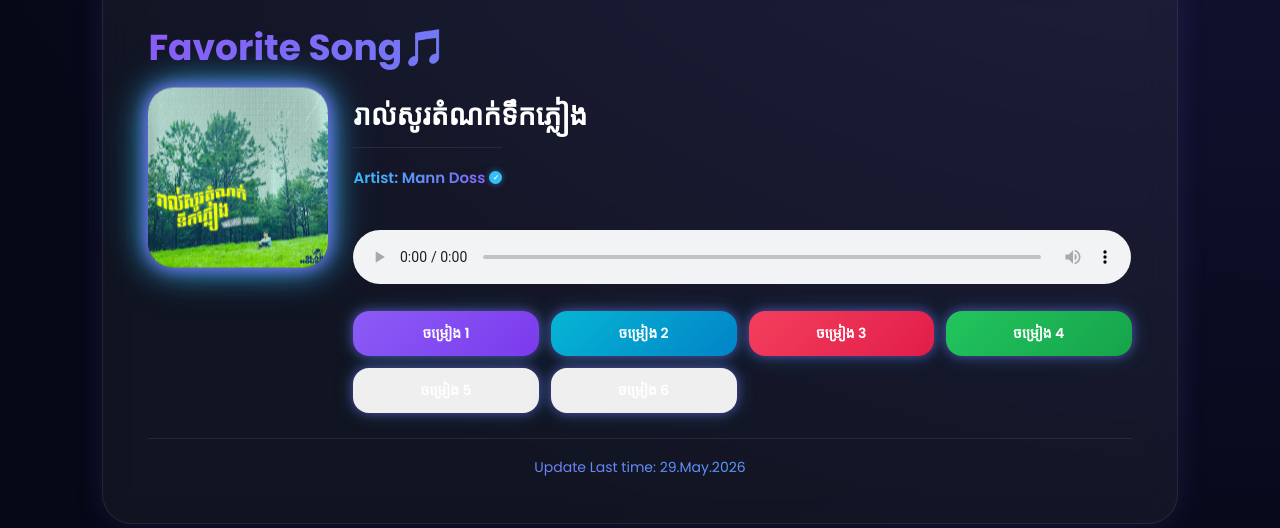
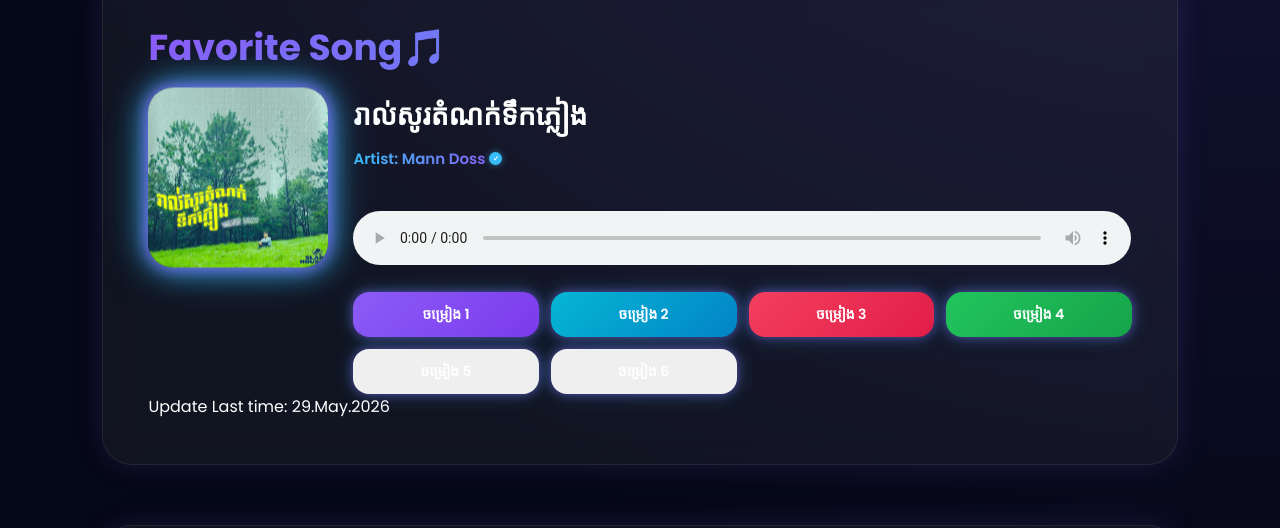
Before and after one commit to phearomkh09/Website-me, a plain HTML site: page index.html in a window 1280 px wide. Shown: the part 886-1414 px from the top of the page. Drawn offline with Linux system fonts and the light colour scheme.

Commit message:
Delete music player paragraph styles
Removed styles for the music player paragraph.

```diff
--- a/style.css
+++ b/style.css
@@ -413,30 +413,6 @@ body{
 
   margin-bottom:20px;
 
-}
-
-.music-player p{
-  margin-top:25px;
-
-  text-align:center;
-
-  font-size:14px;
-
-  background:
-  linear-gradient(
-  90deg,
-  #8b5cf6,
-  #38bdf8
-  );
-
-  -webkit-background-clip:text;
-
-  -webkit-text-fill-color:transparent;
-
-  border-top:
-  1px solid rgba(255,255,255,0.08);
-
-  padding-top:18px;
 }
 
 .about p{
```
